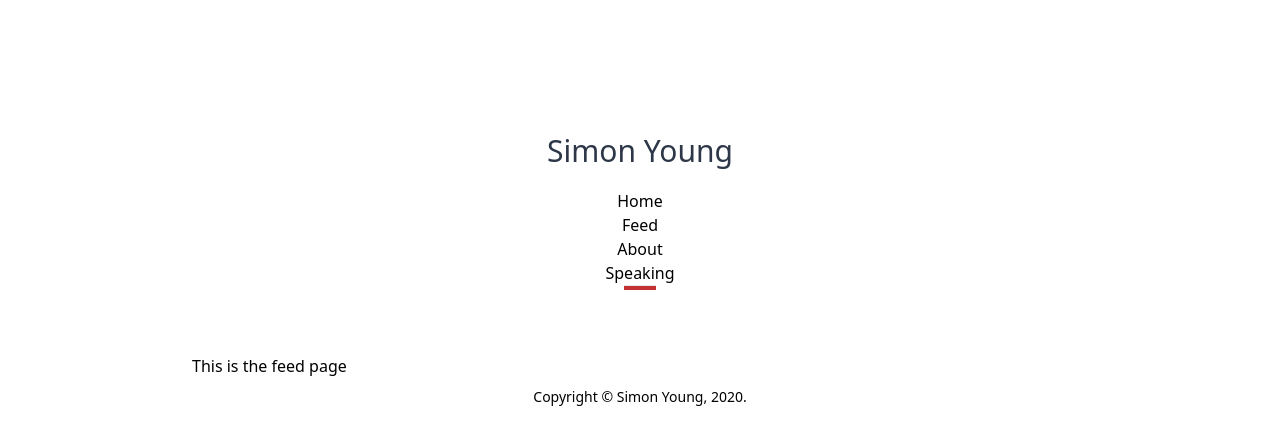
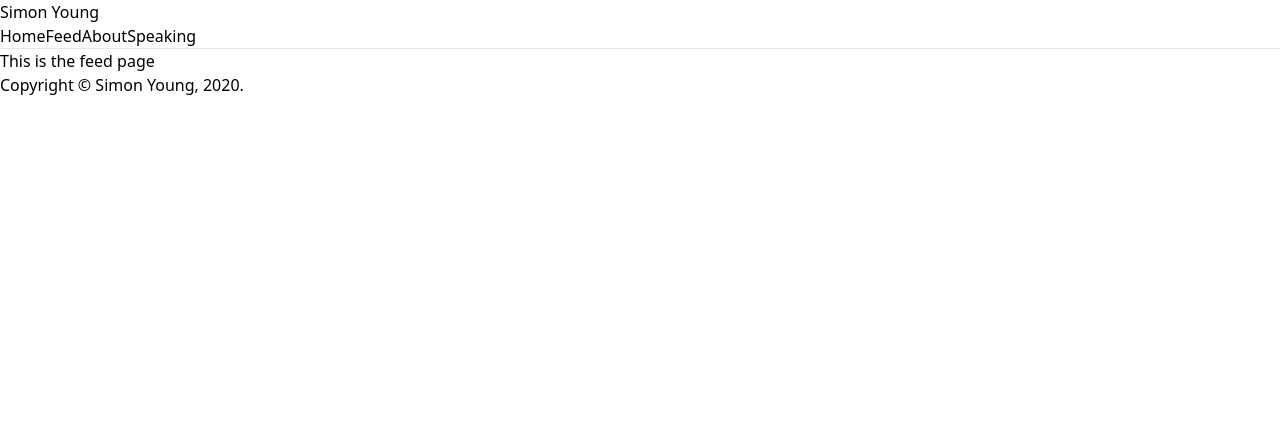
Before and after one commit to simonyoung/simonyoung-io, a Next.js app: page /feed in a window 1280 px wide. Shown: the top 444 px of the page. Built offline with nearby package versions, Linux system fonts and the light colour scheme.

Commit message:
Remove styled components and switch to Tailwind

```diff
--- a/components/Footer/Footer.js
+++ b/components/Footer/Footer.js
@@ -1,7 +1,7 @@
 const Footer = () => {
   return (
-    <footer className="hidden md:block p-2">
-      <p className="text-sm text-center">
+    <footer className="">
+      <p className="">
         {'Copyright © Simon Young, '}
         {new Date().getFullYear()}
         {'.'}
--- a/components/Header/Header.js
+++ b/components/Header/Header.js
@@ -3,10 +3,9 @@ import Link from 'next/link';
 const Header = () => {
   return (
     <React.Fragment>
-      <header className="hidden md:flex flex-col items-center mb-16">
-        <h1 className="text-3xl text-center text-gray-800 mb-4 font-thin">
-          Simon Young
-        </h1>
+      <header className="">
+        <h1>Simon Young</h1>
+
         <Link href="/">
           <a>Home</a>
         </Link>
@@ -19,7 +18,7 @@ const Header = () => {
         <Link href="/speaking">
           <a>Speaking</a>
         </Link>
-        <hr className="w-8 h-1 bg-red-700" />
+        <hr />
       </header>
     </React.Fragment>
   );
--- a/components/Layout.js
+++ b/components/Layout.js
@@ -8,15 +8,13 @@ const Layout = ({ children }) => {
       <Head>
         <title>Simon Young</title>
         <link
-          href="https://fonts.googleapis.com/css?family=Roboto:300,400,700,800"
+          href="https://fonts.googleapis.com/css?family=Roboto:400,700&display=swap"
           rel="stylesheet"
         />
       </Head>
-      <div className="max-w-4xl mx-auto md:pt-32">
-        <Header />
-        {children}
-        <Footer />
-      </div>
+      <Header />
+      {children}
+      <Footer />
     </React.Fragment>
   );
 };
--- a/styles/tailwind.css
+++ b/styles/tailwind.css
@@ -1,3 +1,9 @@
 @import 'tailwindcss/base';
 @import 'tailwindcss/components';
 @import 'tailwindcss/utilities';
+
+/*
+body {
+  @apply bg-gray-100 font-sans leading-normal tracking-normal;
+}
+*/
```
Also changed, not shown: package.json (+0 -7 lines).
